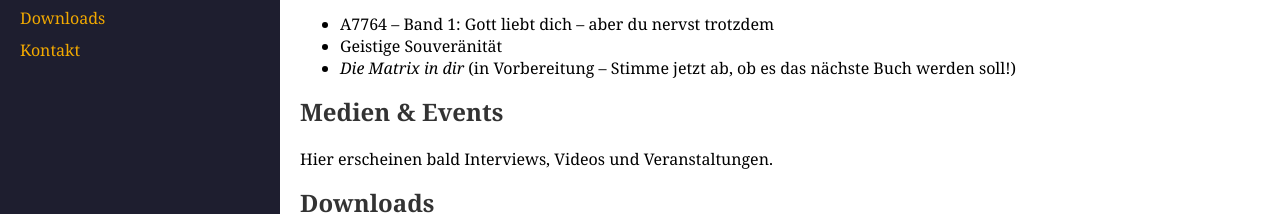
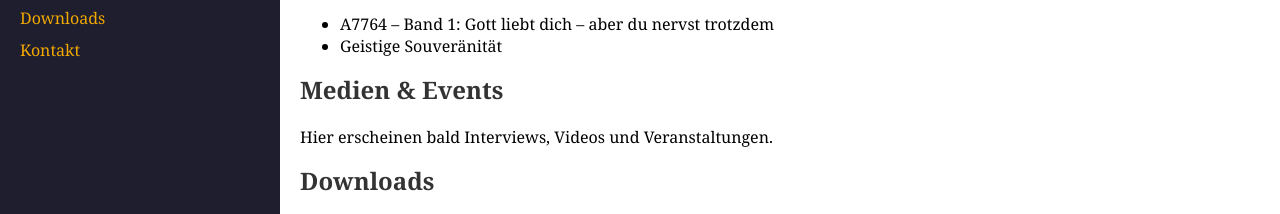
Before and after one commit to Geist-und-Wort-Autor/Geist-und-Wort-Autor.github.io, a plain HTML site: page index.html in a window 1280 px wide. Shown: the part 617-831 px from the top of the page. Drawn offline with Linux system fonts and the light colour scheme.

Commit message:
Update index.html

```diff
--- a/index.html
+++ b/index.html
@@ -47,7 +47,6 @@
         <ul>
             <li>A7764 – Band 1: Gott liebt dich – aber du nervst trotzdem</li>
             <li>Geistige Souveränität</li>
-            <li><em>Die Matrix in dir</em> (in Vorbereitung – Stimme jetzt ab, ob es das nächste Buch werden soll!)</li>
         </ul>
     </section>
 
```
